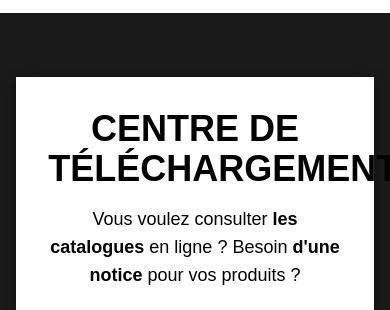
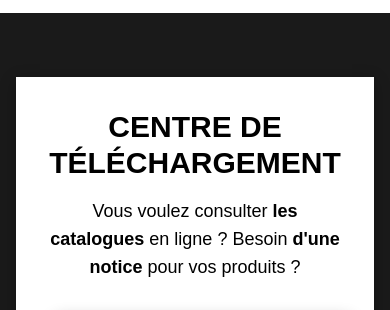
Before and after one commit to MickaelSanches/ASAP, an Astro site: page / in a window 390 px wide. Shown: the part 1686-1996 px from the top of the page. Built offline with nearby package versions, Linux system fonts and the light colour scheme; Astro itself is replaced by a stand-in of ours.

Commit message:
Adjusting h2 size in DownloadCenter for responsive

```diff
--- a/src/components/DownloadCenter.jsx
+++ b/src/components/DownloadCenter.jsx
@@ -4,7 +4,7 @@ const DownloadCenter = () => {
   return (
     <section className="relative bg-gray-800 py-16 flex justify-center items-center">
       <div className="relative bg-white shadow-lg p-8 w-11/12 max-w-4xl text-center">
-        <h2 className="text-4xl font-bold mb-4">CENTRE DE TÉLÉCHARGEMENT</h2>
+        <h2 className="text-3xl md:text-4xl font-bold mb-4">CENTRE DE TÉLÉCHARGEMENT</h2>
         <p className="text-lg mb-8">
           Vous voulez consulter <strong>les catalogues</strong> en ligne ? Besoin <strong>d'une notice</strong> pour vos produits ?
         </p>
```
